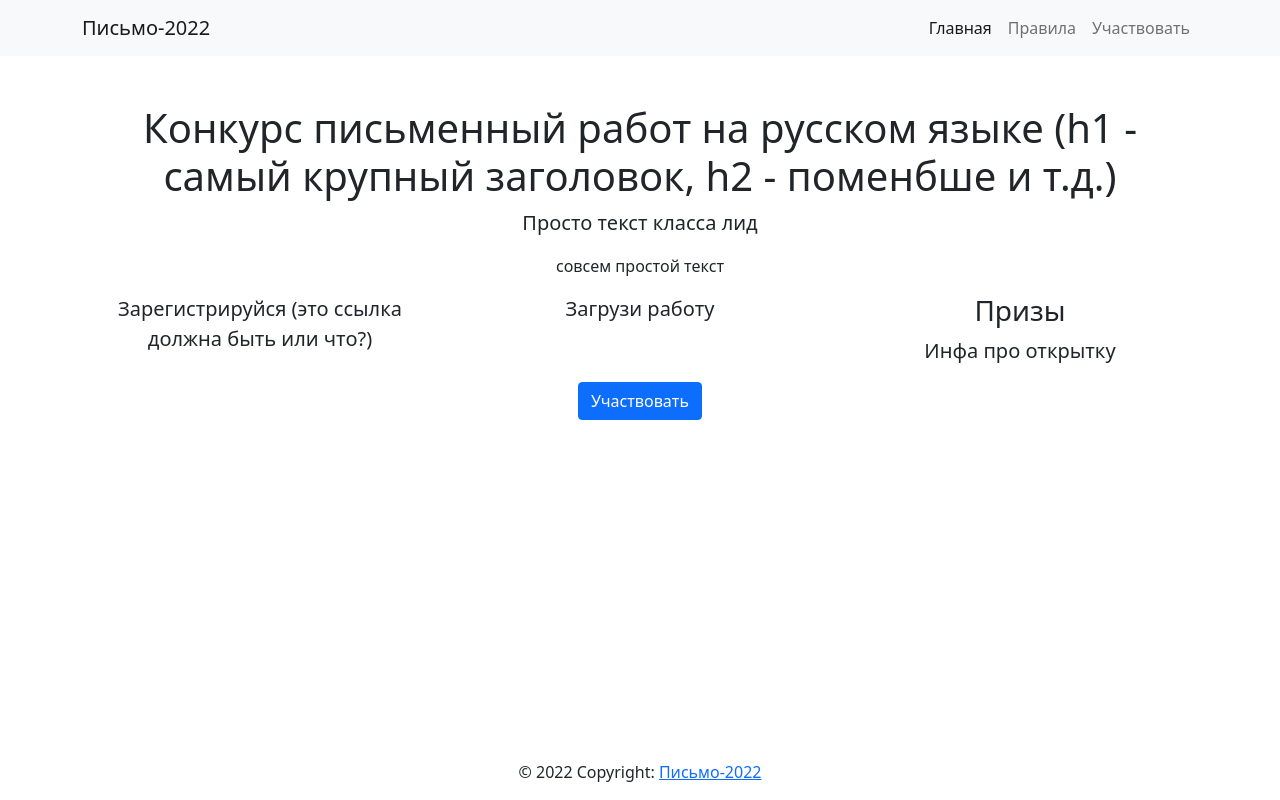
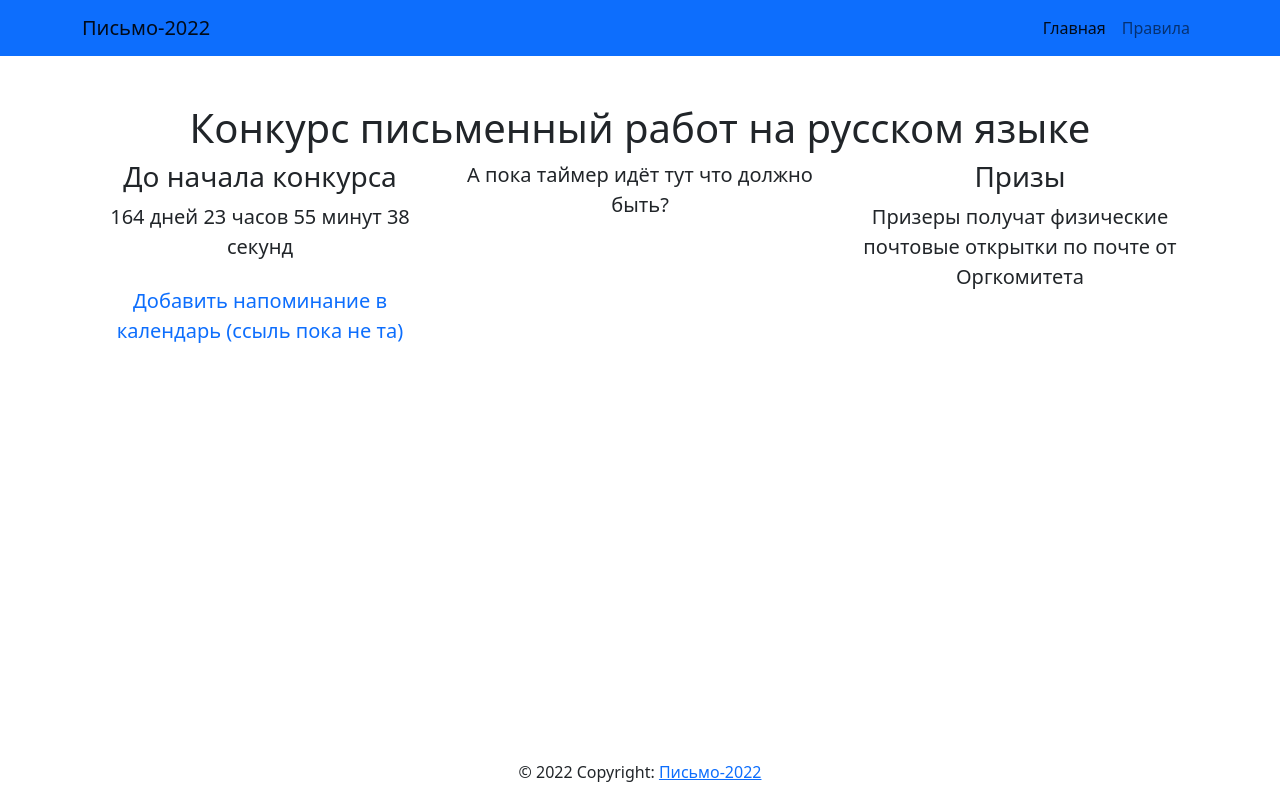
Before and after one commit to YaroslavIngvarsson/pismo2022, a plain HTML site: page index.html in a window 1280 px wide. Drawn offline with nearby package versions, Linux system fonts and the light colour scheme.

Commit message:
замечания

```diff
--- a/index.html
+++ b/index.html
@@ -13,7 +13,7 @@
     </head>
     <body>
         <!-- Responsive navbar-->
-        <nav class="navbar navbar-expand-lg navbar-light bg-light">
+        <nav class="navbar navbar-expand-lg navbar-light bg-primary">
             <div class="container">
                 <a class="navbar-brand" href="#">Письмо-2022</a>
                 <button class="navbar-toggler" type="button" data-bs-toggle="collapse" data-bs-target="#navbarSupportedContent" aria-controls="navbarSupportedContent" aria-expanded="false" aria-label="Toggle navigation"><span class="navbar-toggler-icon"></span></button>
@@ -21,7 +21,6 @@
                     <ul class="navbar-nav ms-auto mb-2 mb-lg-0">
                         <li class="nav-item"><a class="nav-link active" aria-current="page" href="#">Главная</a></li>
                         <li class="nav-item"><a class="nav-link" href="/rules.html">Правила</a></li>
-                        <li class="nav-item"><a class="nav-link" href="#">Участвовать</a></li>
                     </ul>
                 </div>
             </div>
@@ -30,38 +29,26 @@
         <!-- Page content-->
         <div class="container">
             <div class="text-center mt-5">
-                <h1>Конкурс письменный работ на русском языке (h1 - самый крупный заголовок, h2 - поменбше и т.д.)</h1>
-                <p class="lead">Просто текст класса лид</p>
-                <p>совсем простой текст</p>
+                <h1>Конкурс письменный работ на русском языке</h1>
             </div>
         </div>
 
         <div class="container">
             <div class="row">
               <div class="col-4">
-                <p class="lead" style="text-align:center">Зарегистрируйся (это ссылка должна быть или что?)</p>
+                <h3 class="font-weight-bold" style="text-align:center">До начала конкурса</h3>
+                <p class="lead" style="text-align:center" id="countDown"></p>
+                <p class="lead" style="text-align:center"><a class="nav-link" href="https://calendar.google.com/calendar/u/0/r?pli=1">Добавить напоминание в календарь (ссыль пока не та)</a></p>
               </div>
               <div class="col-4">
-                <p class="lead" style="text-align:center">Загрузи работу</p>
+                <p class="lead" style="text-align:center">А пока таймер идёт тут что должно быть?</p>
               </div>
               <div class="col-4">
-                <h3 class="font-weight-bold" style="text-align:center">Призы</h1>
-                <p class="lead" style="text-align:center">Инфа про открытку</p>
+                <h3 class="font-weight-bold" style="text-align:center">Призы</h3>
+                <p class="lead" style="text-align:center">Призеры получат физические почтовые открытки по почте от Оргкомитета</p>
               </div>
             </div>
         </div>
-
-        <section>
-            <div class="container">
-              <div class="row align-items-center justify-content-center text-center">
-                <div class="col align-self-end">
-                  <button type="button" class="btn btn-primary">Участвовать</button>
-                </div>
-              </div>
-            </div>
-        </section>
-
-
 
 
         <footer class="page-footer font-small fixed-bottom">
--- a/js/scripts.js
+++ b/js/scripts.js
@@ -1,7 +1,28 @@
-/*!
-* Start Bootstrap - Bare v5.0.7 (https://startbootstrap.com/template/bare)
-* Copyright 2013-2021 Start Bootstrap
-* Licensed under MIT (https://github.com/StartBootstrap/startbootstrap-bare/blob/master/LICENSE)
-*/
-// This file is intentionally blank
-// Use this file to add JavaScript to your project
+// Set the date we're counting down to
+var countDownDate = new Date("Aug 5, 2022 15:37:25").getTime();
+
+// Update the count down every 1 second
+var x = setInterval(function() {
+
+  // Get today's date and time
+  var now = new Date().getTime();
+
+  // Find the distance between now and the count down date
+  var distance = countDownDate - now;
+
+  // Time calculations for days, hours, minutes and seconds
+  var days = Math.floor(distance / (1000 * 60 * 60 * 24));
+  var hours = Math.floor((distance % (1000 * 60 * 60 * 24)) / (1000 * 60 * 60));
+  var minutes = Math.floor((distance % (1000 * 60 * 60)) / (1000 * 60));
+  var seconds = Math.floor((distance % (1000 * 60)) / 1000);
+
+  // Display the result in the element with id="countDown"
+  document.getElementById("countDown").innerHTML = days + " дней " + hours + " часов "
+  + minutes + " минут " + seconds + " секунд ";
+
+  // If the count down is finished, write some text
+  if (distance < 0) {
+    clearInterval(x);
+    document.getElementById("countDown").innerHTML = "Тут ссылка на регистрацию";
+  }
+}, 1000);
```
Also changed, not shown: rules.html (+2 -38 lines).
